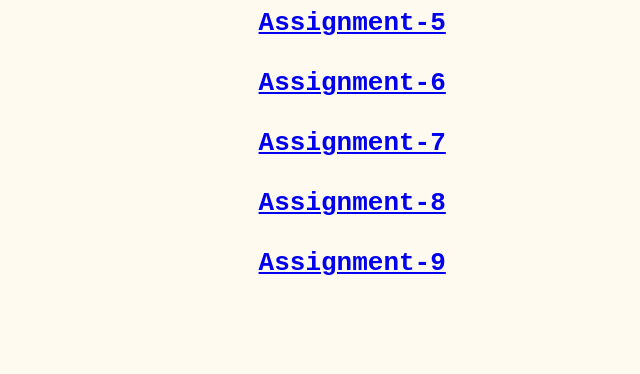
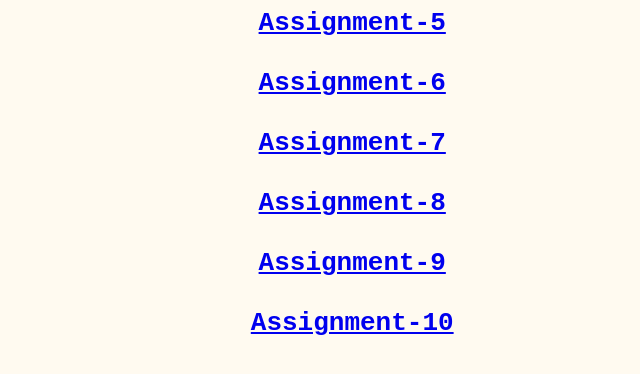
Before and after one commit to RishabhDubey003/FullStack_Project2021, a plain HTML site: page index.html in a window 1280 px wide. Shown: the part 316-690 px from the top of the page, without its empty margins (319-959 px from the left). Drawn offline with Linux system fonts and the light colour scheme.

Commit message:
made changes

```diff
--- a/index.html
+++ b/index.html
@@ -28,6 +28,8 @@
     <a href="./assignment-8.html" title="Goto Assignment-8">Assignment-8</a>
 
     <a href="./assignment-9.html" title="Goto Assignment-9">Assignment-9</a>
+
+    <a href="./assignment-10.html" title="Goto Assignment-10">Assignment-10</a>
     </pre>
 </body>
 </html>
```
